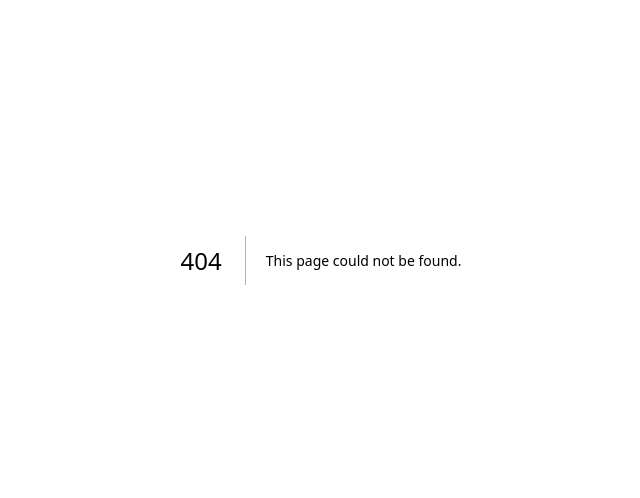
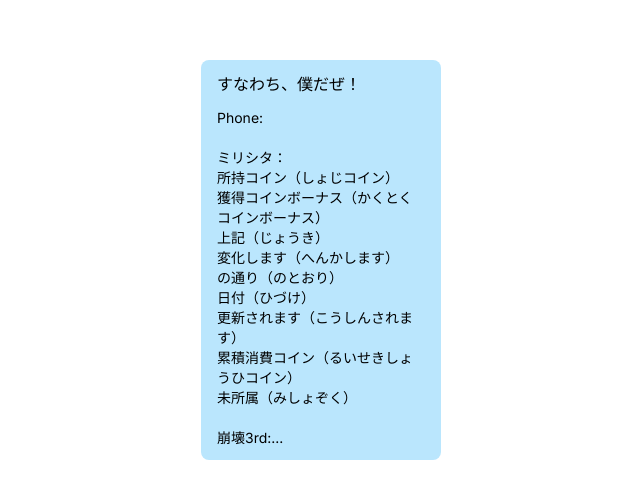
Before and after one commit to 4ndrs/tailwind-test, a Next.js app: page /note in a window 1280 px wide. Before the commit this address had no page. Shown: the part 140-638 px from the top of the page, without its empty margins (319-959 px from the left). Built offline with nearby package versions, Linux system fonts and the light colour scheme.

Commit message:
Add note

```diff
--- /dev/null
+++ b/app/note/page.tsx
@@ -0,0 +1,36 @@
+const Note = () => (
+  <main className="flex h-screen w-screen items-center justify-center">
+    <article className="w-60 rounded-lg bg-sky-200">
+      <h1 className="px-4 pt-3 text-base font-medium">すなわち、僕だぜ！</h1>
+      <p className="px-4 pb-3 pt-3 text-sm">
+        Phone:
+        <br />
+        <br />
+        ミリシタ：
+        <br />
+        所持コイン（しょじコイン）
+        <br />
+        獲得コインボーナス（かくとくコインボーナス）
+        <br />
+        上記（じょうき）
+        <br />
+        変化します（へんかします）
+        <br />
+        の通り（のとおり）
+        <br />
+        日付（ひづけ）
+        <br />
+        更新されます（こうしんされます）
+        <br />
+        累積消費コイン（るいせきしょうひコイン）
+        <br />
+        未所属（みしょぞく）
+        <br />
+        <br />
+        崩壊3rd:...
+      </p>
+    </article>
+  </main>
+);
+
+export default Note;
```
